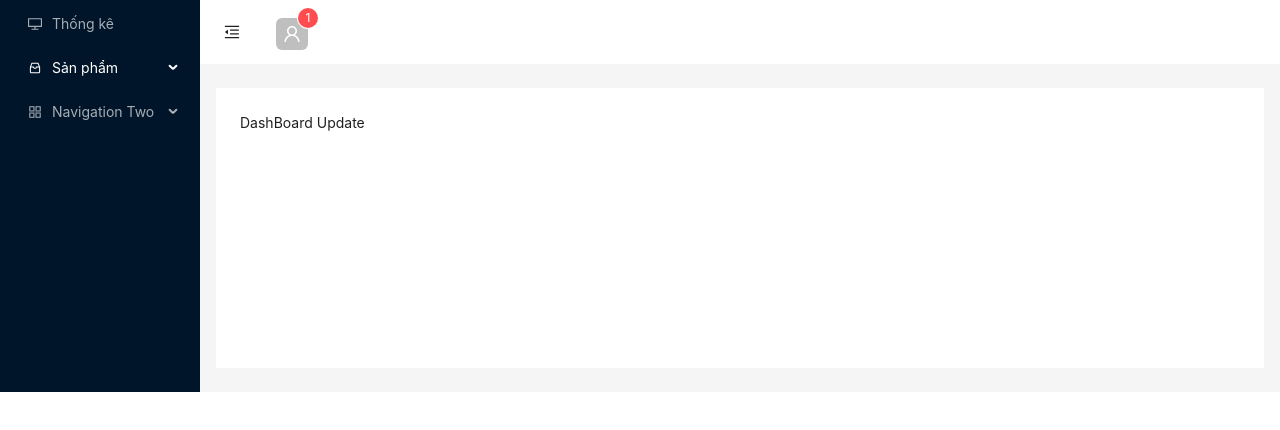
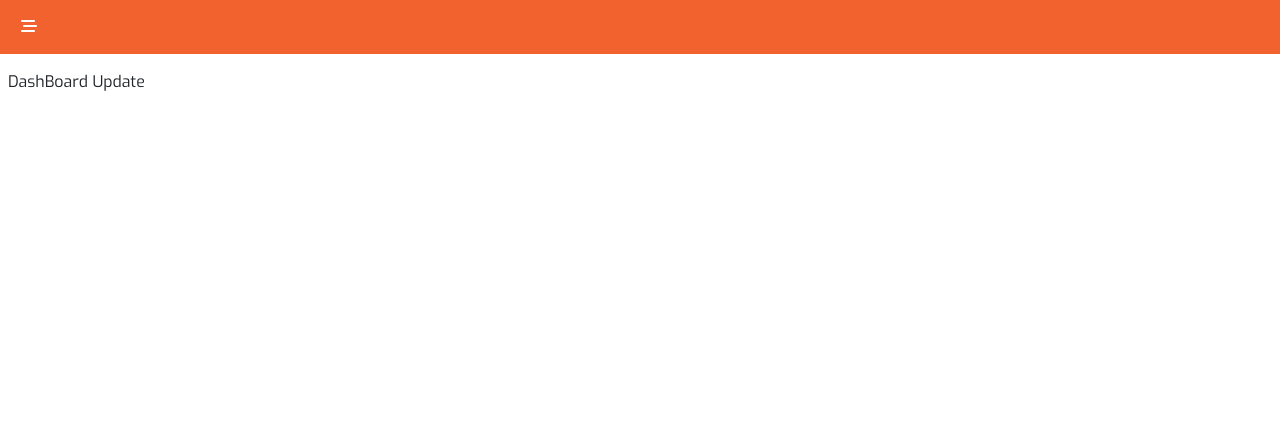
Before and after one commit to khiemntpoly9/gachashop-react, a React (Vite) app: page /admin in a window 1280 px wide. Shown: the top 430 px of the page. Built offline with nearby package versions, Linux system fonts and the light colour scheme.

Commit message:
style admin

```diff
--- /dev/null
+++ b/src/layout/admin-layout/AdminLayout.scss
@@ -0,0 +1,22 @@
+#siderBar {
+	background: #000;
+	min-width: 250px;
+	max-width: 250px;
+	ul {
+		li {
+			list-style: none;
+		}
+	}
+}
+.content {
+	min-height: 100vh;
+	width: 100%;
+	.content-h {
+		background-color: #f2622e;
+		.page-header {
+			i {
+				color: #fff;
+			}
+		}
+	}
+}
--- a/src/layout/admin-layout/AdminLayout.tsx
+++ b/src/layout/admin-layout/AdminLayout.tsx
@@ -1,95 +1,62 @@
-import { useState } from 'react';
-import {
-	MenuFoldOutlined,
-	MenuUnfoldOutlined,
-	DesktopOutlined,
-	InboxOutlined,
-	AppstoreOutlined,
-	UserOutlined,
-} from '@ant-design/icons';
-import { MenuProps, Avatar, Badge, Space } from 'antd';
-import { Layout, Menu, Button, theme } from 'antd';
-const { Header, Sider, Content } = Layout;
+// import { useState } from 'react';
+import './AdminLayout.scss';
 import { Link } from 'react-router-dom';
 import { Outlet } from 'react-router-dom';
 
-type MenuItem = Required<MenuProps>['items'][number];
-function getItem(
-	label: React.ReactNode,
-	key: React.Key,
-	icon?: React.ReactNode,
-	children?: MenuItem[],
-	type?: 'group'
-): MenuItem {
-	return {
-		key,
-		icon,
-		children,
-		label,
-		type,
-	} as MenuItem;
-}
-
 const AdminLayout: React.FC = () => {
-	const [collapsed, setCollapsed] = useState(false);
-	const {
-		token: { colorBgContainer },
-	} = theme.useToken();
 	return (
-		<Layout>
-			<Sider trigger={null} collapsible collapsed={collapsed}>
-				<div className='demo-logo-vertical' />
-				<Menu
-					theme='dark'
-					mode='inline'
-					defaultSelectedKeys={['1']}
-					items={[
-						getItem(<Link to='/admin'>Thống kê</Link>, '0', <DesktopOutlined />),
-						getItem('Sản phẩm', 'sub1', <InboxOutlined />, [
-							getItem(<Link to='/admin/product'>Sản phẩm</Link>, '1'),
-							getItem(<Link to='/admin/product/add'>Tạo sản phẩm</Link>, '2'),
-							getItem('Option 7', '3'),
-							getItem('Option 8', '4'),
-						]),
-						getItem('Navigation Two', 'sub2', <AppstoreOutlined />, [
-							getItem('Option 9', '5'),
-							getItem('Option 10', '6'),
-							getItem('Submenu', 'sub3', null, [getItem('Option 11', '11'), getItem('Option 12', '12')]),
-						]),
-					]}
-				/>
-			</Sider>
-			<Layout>
-				<Header style={{ padding: 0, background: colorBgContainer }}>
-					<Space size={12}>
-						<Button
-							type='text'
-							icon={collapsed ? <MenuUnfoldOutlined /> : <MenuFoldOutlined />}
-							onClick={() => setCollapsed(!collapsed)}
-							style={{
-								fontSize: '16px',
-								width: 64,
-								height: 64,
-							}}
-						/>
-						{/* Avatar */}
-						<Badge count={1}>
-							<Avatar shape='square' icon={<UserOutlined />} />
-						</Badge>
-					</Space>
-				</Header>
-				<Content
-					style={{
-						margin: '24px 16px',
-						padding: 24,
-						minHeight: 280,
-						background: colorBgContainer,
-					}}
-				>
+		<div className='main-container d-flex'>
+			{/* Siderbar */}
+			<div className='siderbar collapse' id='siderBar'>
+				<div className='header-box px-2 pt-3'>
+					<h1 className='fs-4'>
+						<span className='bg-white text-dark rouded shadow px-2 me-2'>Gacha</span>
+						<span className='text-white'>Shop</span>
+					</h1>
+				</div>
+				<hr style={{ color: '#fff' }} />
+				{/* <ul className='list-unstyled px-2'></ul> */}
+				<ul className='p-0'>
+					<li className='px-4'>
+						<Link to='/admin/dashboard'>Thống kê</Link>
+					</li>
+					<li className='px-4'>
+						<button
+							type='button'
+							data-bs-toggle='collapse'
+							data-bs-target='#product'
+							aria-expanded='false'
+							aria-controls='product'
+						>
+							Sản phẩm
+						</button>
+						<div className='collapse' id='product'>
+							kkk
+						</div>
+					</li>
+				</ul>
+			</div>
+			{/* Content */}
+			<div className='content container-fluid p-0'>
+				<div className='content-h border-md shadown-sm mb-2 p-2'>
+					<div className='page-header'>
+						<button
+							className='btn'
+							type='button'
+							data-bs-toggle='collapse'
+							data-bs-target='#siderBar'
+							aria-expanded='false'
+							aria-controls='siderBar'
+						>
+							<i className='fa-solid fa-bars-staggered'></i>
+						</button>
+					</div>
+				</div>
+				<div className='p-2'>
 					<Outlet />
-				</Content>
-			</Layout>
-		</Layout>
+				</div>
+			</div>
+		</div>
 	);
 };
 
```
